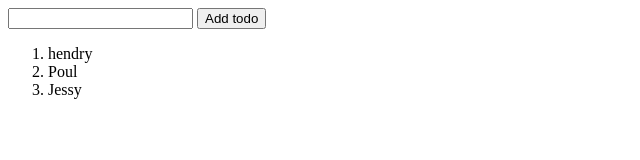
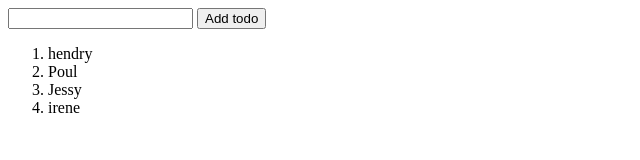
Before and after one commit to acciojob/To-do-List-Hendrypoul, a website: page main.html in a window 1280 px wide. Shown: the full height of the page, 0-640 px from the left. Drawn offline with Linux system fonts and the light colour scheme.

Commit message:
created a submission

```diff
--- a/main.html
+++ b/main.html
@@ -13,6 +13,7 @@
 		<li>hendry</li>
 		<li>Poul</li>
 		<li>Jessy</li>
+		<li>irene</li>
 	</ol>
     <script type="text/javascript" src="./script.js"></script>
 </body>
```
